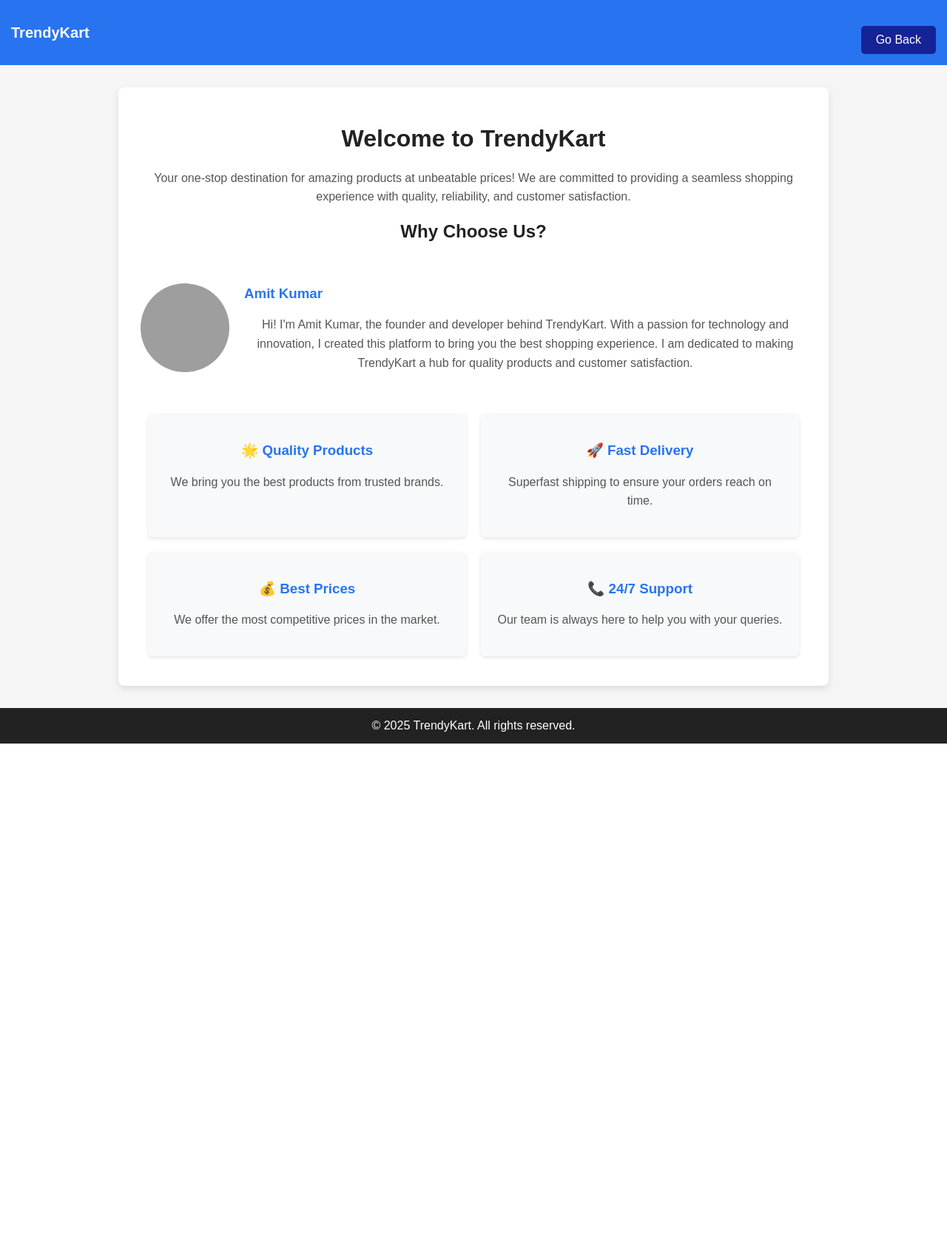
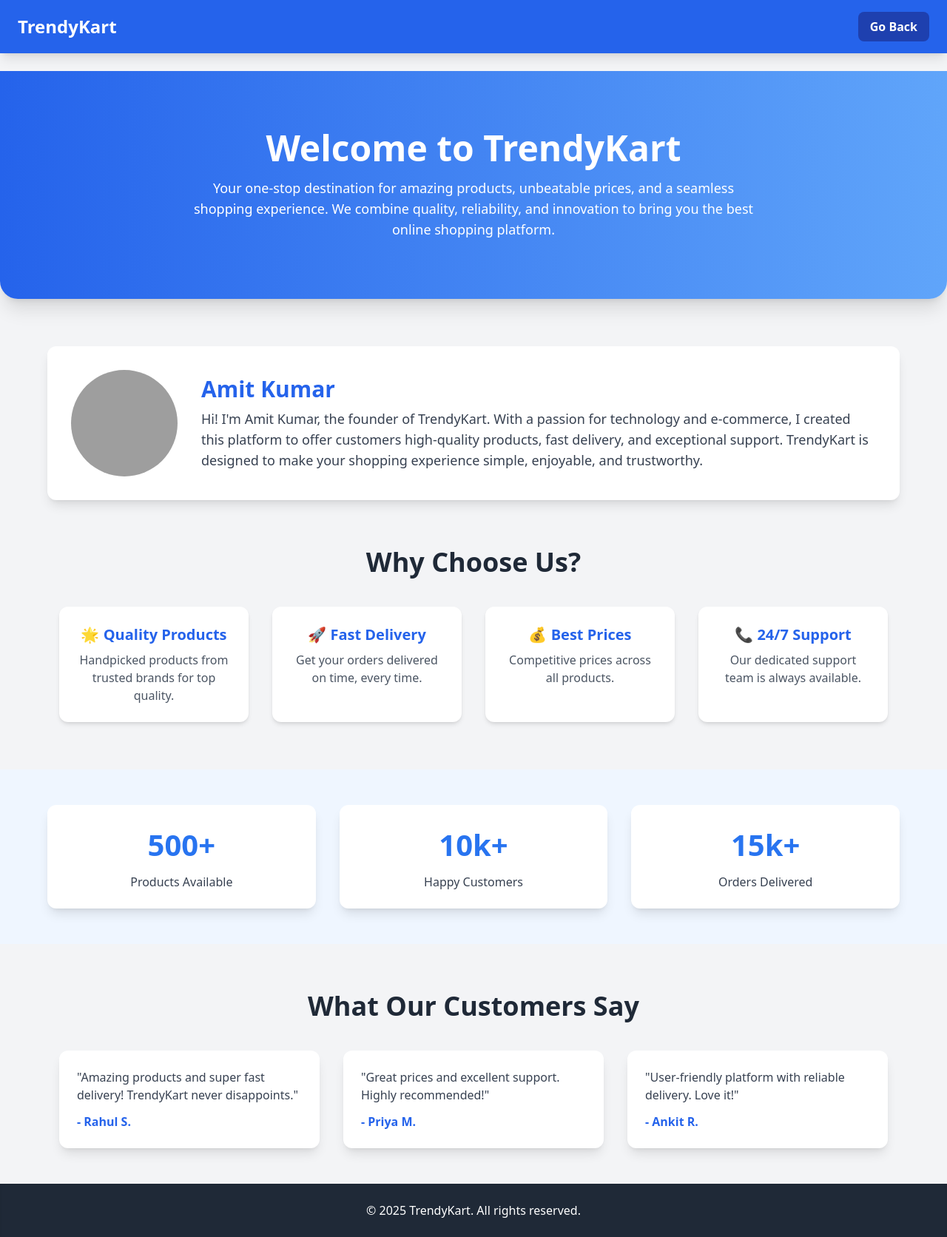
Before and after one commit to amitkumar1107/Web_project_TrendyKart, a Django app: page /about/ in a window 1280 px wide. Shown: the whole page at 74% size. Before the commit the page ends 1005 px from the top, so only its background shows below. Run offline with Django 5.2, Linux system fonts and the light colour scheme; some libraries are stand-ins or nearby versions; grey boxes are pictures that could not be loaded.

Commit message:
Update about.html

```diff
--- a/templates/about.html
+++ b/templates/about.html
@@ -4,107 +4,135 @@
 <meta charset="UTF-8">
 <meta name="viewport" content="width=device-width, initial-scale=1.0">
 <title>About Us - TrendyKart</title>
+<script src="https://cdn.tailwindcss.com"></script>
 <style>
-        body { font-family: Arial, sans-serif; margin: 0; padding: 0; background-color: #f5f5f5; color: #333; }
-        .header {
-            background: #2874f0;
-            padding: 15px;
-            display: flex;
-            justify-content: space-between; /* Aligns content to the left and right */
-            align-items: center;
-            color: white;
-            font-size: 24px;
+/* 3D Card Hover */
+.card {
+  transition: transform 0.5s ease, box-shadow 0.5s ease;
+  transform-style: preserve-3d;
+}
+.card:hover {
+  transform: translateY(-12px) scale(1.05);
+  box-shadow: 0 25px 50px rgba(0,0,0,0.3);
+}
+
+/* Founder Image Hover */
+.founder img {
+  transition: transform 0.4s ease, box-shadow 0.4s ease;
+}
+.founder img:hover {
+  transform: scale(1.1);
+  box-shadow: 0 15px 30px rgba(0,0,0,0.3);
+}
+
+/* Animated Counter */
+.counter {
+  font-size: 2.5rem;
   font-weight: bold;
+  color: #2874f0;
 }
-        .header .logo {
-            font-size: 20px; /* Style the logo */
+
+/* Testimonial 3D Effect */
+.testimonial-card {
+  perspective: 1000px;
+  transition: transform 0.6s ease;
 }
-        .header .nav-links a {
-            color: white;
-            margin: 0 15px;
-            text-decoration: none;
-            font-size: 18px;
-        }
-        .header .nav-links a:hover {
-            text-decoration: underline;
-        }
-        .container { max-width: 900px; margin: 30px auto; background: white; padding: 30px; border-radius: 8px; box-shadow: 0 4px 10px rgba(0, 0, 0, 0.1); }
-        h1, h2 { color: #222; text-align: center; }
-        p { line-height: 1.6; text-align: center; font-size: 16px; color: #555; }
-        .why-choose-us { display: flex; justify-content: space-between; flex-wrap: wrap; margin-top: 30px; }
-        .box { flex: 1; min-width: 250px; padding: 20px; background: #f8f9fa; border-radius: 6px; margin: 10px; text-align: center; box-shadow: 0 2px 5px rgba(0, 0, 0, 0.1); }
-        .box h3 { color: #2874f0; }
-        .footer { text-align: center; padding: 15px; background: #222; color: white; margin-top: 30px; }
-        .about-me { display: flex; align-items: center; margin-top: 40px; }
-        .about-me img { width: 120px; height: 120px; border-radius: 50%; margin-right: 20px; }
-        .about-me .details { flex: 1; }
-        .about-me h3 { color: #2874f0; }
-        .about-me p { font-size: 16px; color: #555; line-height: 1.6; }
-        .back-button-container {
-            text-align: center;
-            margin-top: 20px;
-        }
-        .back-button, .back-button-container button {
-            background-color:rgb(22, 35, 150);
-            color: white;
-            padding: 10px 20px;
-            border: none;
-            border-radius: 5px;
-            cursor: pointer;
-            font-size: 16px;
-            text-align: center;
-            text-decoration: none;
+.testimonial-card:hover {
+  transform: rotateY(5deg) rotateX(5deg);
 }
 </style>
 </head>
-<body>
+<body class="bg-gray-100">
 
-    <div class="header">
-        <!-- Left side of the header (Logo) -->
-        <div class="logo">TrendyKart</div>
+<!-- Header -->
+<header class="bg-blue-600 text-white py-4 px-6 flex justify-between items-center shadow-lg fixed w-full top-0 z-50">
+  <div class="text-2xl font-bold">TrendyKart</div>
+  <button class="back-button bg-blue-800 px-4 py-2 rounded-lg font-semibold" onclick="window.history.back()">Go Back</button>
+</header>
 
-        <!-- Right side of the header (Navigation links) -->
-        <div class="back-button-container">
-            <button onclick="window.history.back()">Go Back</button>
+<main class="mt-24">
 
+  <!-- Hero Section -->
+  <section class="bg-gradient-to-r from-blue-600 to-blue-400 text-white py-20 px-6 text-center rounded-b-3xl shadow-xl">
+    <h1 class="text-5xl font-bold mb-4">Welcome to TrendyKart</h1>
+    <p class="text-lg max-w-3xl mx-auto">Your one-stop destination for amazing products, unbeatable prices, and a seamless shopping experience. We combine quality, reliability, and innovation to bring you the best online shopping platform.</p>
+  </section>
+
+  <!-- Founder Section -->
+  <section class="founder max-w-6xl mx-auto mt-16 flex flex-col md:flex-row items-center bg-white p-8 rounded-xl shadow-lg">
+    <img src="https://res.cloudinary.com/dx5kyboi4/image/upload/v1749562252/user-original_i0myuo.jpg" alt="Amit Kumar" class="w-36 h-36 rounded-full mb-4 md:mb-0 md:mr-8">
+    <div>
+      <h2 class="text-3xl font-bold text-blue-600 mb-2">Amit Kumar</h2>
+      <p class="text-gray-700 text-lg">Hi! I'm Amit Kumar, the founder of TrendyKart. With a passion for technology and e-commerce, I created this platform to offer customers high-quality products, fast delivery, and exceptional support. TrendyKart is designed to make your shopping experience simple, enjoyable, and trustworthy.</p>
+    </div>
+  </section>
+
+  <!-- Features Section -->
+  <section class="max-w-6xl mx-auto mt-16 px-4">
+    <h2 class="text-4xl font-bold text-center text-gray-800 mb-10">Why Choose Us?</h2>
+    <div class="grid grid-cols-1 sm:grid-cols-2 lg:grid-cols-4 gap-8">
+      <div class="card bg-white p-6 rounded-xl shadow-md text-center hover:bg-blue-50">
+        <h3 class="text-xl font-bold text-blue-600 mb-2">🌟 Quality Products</h3>
+        <p class="text-gray-600">Handpicked products from trusted brands for top quality.</p>
+      </div>
+      <div class="card bg-white p-6 rounded-xl shadow-md text-center hover:bg-blue-50">
+        <h3 class="text-xl font-bold text-blue-600 mb-2">🚀 Fast Delivery</h3>
+        <p class="text-gray-600">Get your orders delivered on time, every time.</p>
+      </div>
+      <div class="card bg-white p-6 rounded-xl shadow-md text-center hover:bg-blue-50">
+        <h3 class="text-xl font-bold text-blue-600 mb-2">💰 Best Prices</h3>
+        <p class="text-gray-600">Competitive prices across all products.</p>
+      </div>
+      <div class="card bg-white p-6 rounded-xl shadow-md text-center hover:bg-blue-50">
+        <h3 class="text-xl font-bold text-blue-600 mb-2">📞 24/7 Support</h3>
+        <p class="text-gray-600">Our dedicated support team is always available.</p>
       </div>
     </div>
+  </section>
 
-    <div class="container">
-        <h1>Welcome to TrendyKart</h1>
-        <p>Your one-stop destination for amazing products at unbeatable prices! We are committed to providing a seamless shopping experience with quality, reliability, and customer satisfaction.</p>
-
-        <h2>Why Choose Us?</h2>
-        <div class="about-me">
-            <img src="https://res.cloudinary.com/dx5kyboi4/image/upload/v1749562252/user-original_i0myuo.jpg" alt="Amit Kumar">
-            <div class="details">
-                <h3>Amit Kumar</h3>
-                <p>Hi! I'm Amit Kumar, the founder and developer behind TrendyKart. With a passion for technology and innovation, I created this platform to bring you the best shopping experience. I am dedicated to making TrendyKart a hub for quality products and customer satisfaction.</p>
+  <!-- Stats Section -->
+  <section class="bg-blue-50 py-12 mt-16">
+    <div class="max-w-6xl mx-auto grid grid-cols-1 sm:grid-cols-3 gap-8 text-center">
+      <div class="p-6 bg-white rounded-xl shadow-lg card">
+        <div class="counter">500+</div>
+        <p class="text-gray-700 mt-2">Products Available</p>
+      </div>
+      <div class="p-6 bg-white rounded-xl shadow-lg card">
+        <div class="counter">10k+</div>
+        <p class="text-gray-700 mt-2">Happy Customers</p>
+      </div>
+      <div class="p-6 bg-white rounded-xl shadow-lg card">
+        <div class="counter">15k+</div>
+        <p class="text-gray-700 mt-2">Orders Delivered</p>
       </div>
     </div>
-        <div class="why-choose-us">
-            <div class="box">
-                <h3>🌟 Quality Products</h3>
-                <p>We bring you the best products from trusted brands.</p>
+  </section>
+
+  <!-- Testimonials Section -->
+  <section class="max-w-6xl mx-auto mt-16 px-4">
+    <h2 class="text-4xl font-bold text-center text-gray-800 mb-10">What Our Customers Say</h2>
+    <div class="grid grid-cols-1 sm:grid-cols-2 lg:grid-cols-3 gap-8">
+      <div class="testimonial-card bg-white p-6 rounded-xl shadow-lg">
+        <p class="text-gray-700">"Amazing products and super fast delivery! TrendyKart never disappoints."</p>
+        <p class="mt-3 font-bold text-blue-600">- Rahul S.</p>
       </div>
-            <div class="box">
-                <h3>🚀 Fast Delivery</h3>
-                <p>Superfast shipping to ensure your orders reach on time.</p>
+      <div class="testimonial-card bg-white p-6 rounded-xl shadow-lg">
+        <p class="text-gray-700">"Great prices and excellent support. Highly recommended!"</p>
+        <p class="mt-3 font-bold text-blue-600">- Priya M.</p>
       </div>
-            <div class="box">
-                <h3>💰 Best Prices</h3>
-                <p>We offer the most competitive prices in the market.</p>
-            </div>
-            <div class="box">
-                <h3>📞 24/7 Support</h3>
-                <p>Our team is always here to help you with your queries.</p>
+      <div class="testimonial-card bg-white p-6 rounded-xl shadow-lg">
+        <p class="text-gray-700">"User-friendly platform with reliable delivery. Love it!"</p>
+        <p class="mt-3 font-bold text-blue-600">- Ankit R.</p>
       </div>
     </div>
-    </div>
+  </section>
 
-    <div class="footer">
+</main>
+
+<!-- Footer -->
+<footer class="bg-gray-800 text-white text-center py-6 mt-12 shadow-inner">
   &copy; 2025 TrendyKart. All rights reserved.
-    </div>
+</footer>
 
 </body>
 </html>
```
Lines whose indentation alone changed are shown as unchanged.
